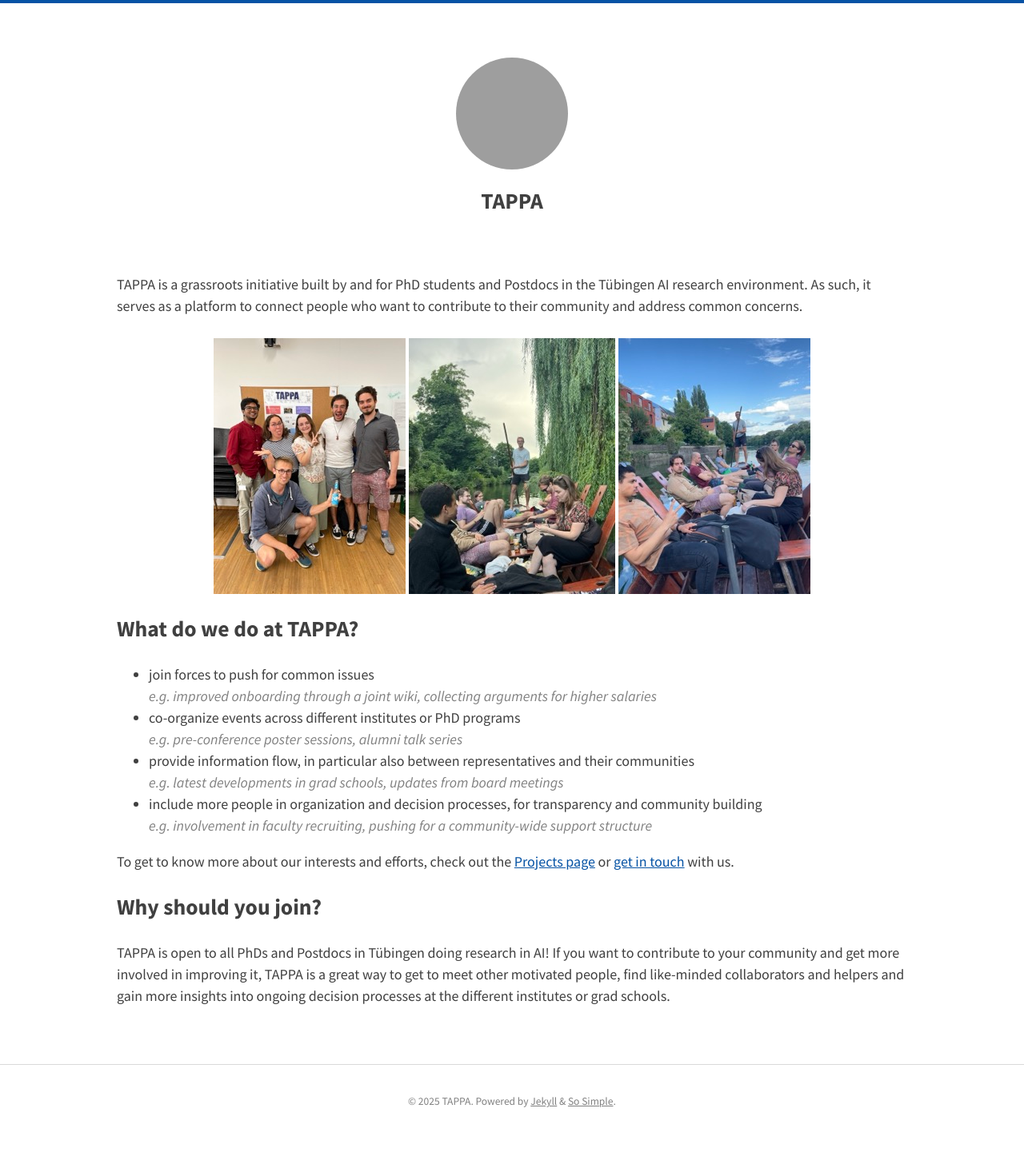
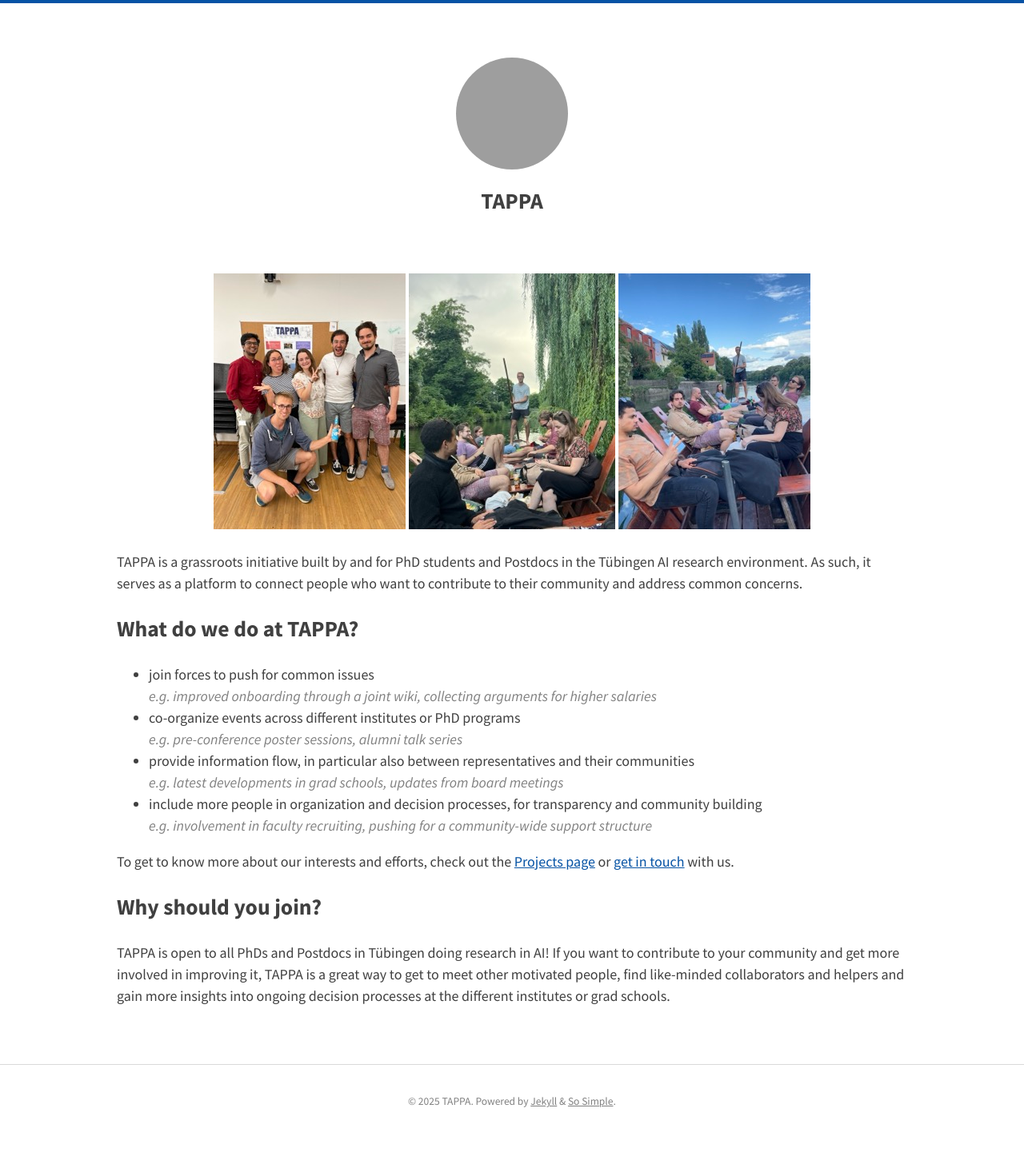
Before and after one commit to tappa-org/tappa-org.github.io, a Jekyll site: the page built from about.md, in a window 1280 px wide. Shown: the whole page at 80% size. Built offline with Jekyll 4.4.1, drawn with Linux system fonts in a browser that asks for light colours; nearby versions of some CDN libraries; grey boxes are pictures that could not be loaded.

```diff
--- a/about.md
+++ b/about.md
@@ -7,13 +7,15 @@ title: ''
 #  caption: ""
 ---
 
-TAPPA is a grassroots initiative built by and for PhD students and Postdocs in the Tübingen AI research environment. As such, it serves as a platform to connect people who want to contribute to their community and address common concerns.
+
 
 {:refdef: style="text-align: center;"}
 ![TAPPA at Summer Poster Session (2025)](/images/events/tappa_poster_event.jpeg)
 ![TAPPA Punting on Neckar (Summer 2025)](/images/events/punting2.jpeg)
 ![TAPPA Punting on Neckar (Summer 2025)](/images/events/punting.jpeg)
 {: refdef}
+
+TAPPA is a grassroots initiative built by and for PhD students and Postdocs in the Tübingen AI research environment. As such, it serves as a platform to connect people who want to contribute to their community and address common concerns.
 
 
 ## What do we do at TAPPA?
```
